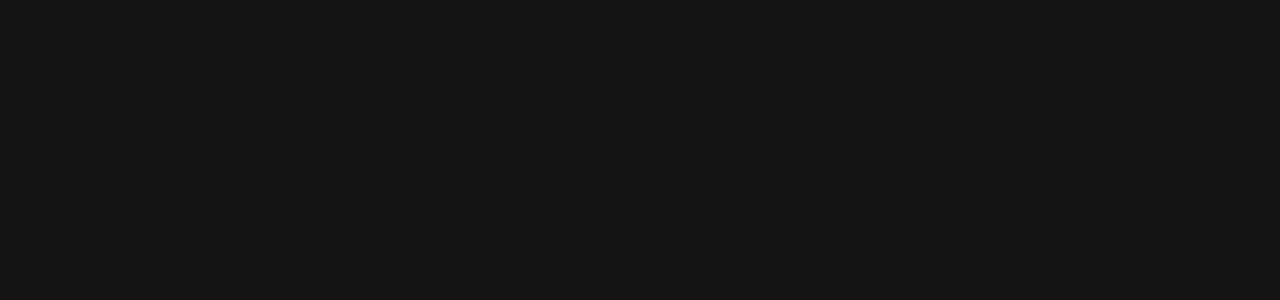
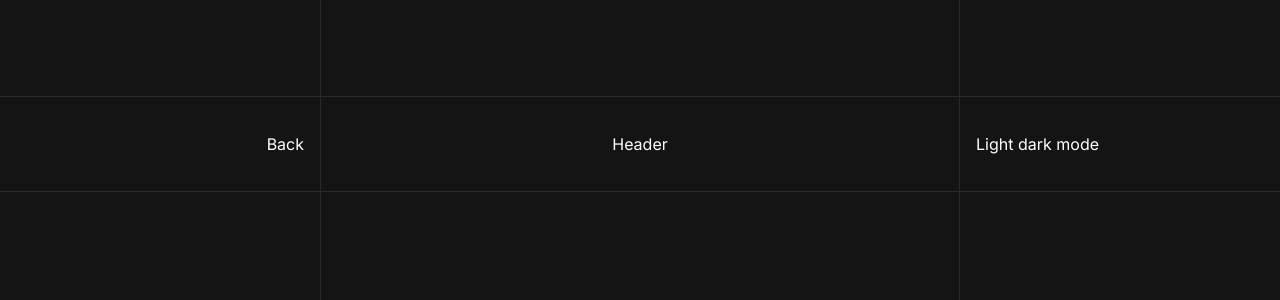
Before and after one commit to dglbalazs/contactplatform, a Next.js app: page / in a window 1280 px wide. Shown: the top 300 px of the page. Built offline with nearby package versions, Linux system fonts and the light colour scheme.

Commit message:
Created basic layout

```diff
--- /dev/null
+++ b/app/components/Contacts/Contacts.module.scss
@@ -0,0 +1,61 @@
+
+
+.wrapper {
+    padding: 0;
+    --section-height: 10.6vh;
+    --section-height-min: 96px;
+    --border-clr: var(--clr-grey-60);
+    --left-right-padding: 25vw;
+    --grid-layout: var(--left-right-padding) calc(100vw - (var(--left-right-padding) * 2)) var(--left-right-padding);
+
+    display: grid;
+    grid-template-areas: centr;
+
+    > * {
+        grid-area: centr;
+    }
+}
+// .contacts_wrapper {
+//     padding: 0;
+//     margin: 0;
+//     display: grid;
+//     grid-template-columns: 25vw 50vw 25vw; /* 4 equal-width columns */
+//     grid-template-rows: 10.6vh 10.6vh 78.8vh;
+//     grid-template-areas:
+//     ". content ."
+//     "backbtn content lightdarkmode"
+//     ". content .";
+//     align-items: center;
+
+//     .backbtn {
+//         border-top: 1px solid grey;
+//         border-bottom: 1px solid grey;
+//         display: flex;
+//         justify-content: end;
+//         align-items: center;
+//         padding: 1em;
+//         height: 100%;
+//         width: 100%;
+//         grid-area: backbtn;
+//     }
+
+//     .content {
+//         grid-area: content;
+//         border-left: 1px solid grey;
+//         border-right: 1px solid grey;
+//         width: 100%;
+//         height: 100%;
+//     }
+
+//     .lightdarkmode {
+//         border-top: 1px solid grey;
+//         border-bottom: 1px solid grey;
+//         display: flex;
+//         justify-content: start;
+//         align-items: center;
+//         padding: 1em;
+//         height: 100%;
+//         width: 100%;
+//         grid-area: lightdarkmode;
+//     }
+// }
--- /dev/null
+++ b/app/components/Contacts/Contacts.tsx
@@ -0,0 +1,15 @@
+import styles from './Contacts.module.scss'
+import ContactsContent from './content/ContactsContent';
+import ContactsHeader from './header/ContactsHeader';
+
+const Contacts = () => {
+
+    return (
+        <div className={styles.wrapper}>
+            <ContactsHeader></ContactsHeader>
+            <ContactsContent></ContactsContent>
+        </div>
+    )
+}
+
+export default Contacts;
--- /dev/null
+++ b/app/components/Contacts/content/ContactsContent.module.scss
@@ -0,0 +1,7 @@
+
+.wrapper {
+    min-height: 100vh;
+    margin-inline: var(--left-right-padding);
+    border-left: 1px solid var(--border-clr);
+    border-right: 1px solid var(--border-clr);
+}
--- /dev/null
+++ b/app/components/Contacts/content/ContactsContent.tsx
@@ -0,0 +1,10 @@
+import styles from "./ContactsContent.module.scss"
+
+const ContactsContent = () => {
+
+    return (
+        <div className={styles.wrapper}></div>
+    )
+}
+
+export default ContactsContent;
--- /dev/null
+++ b/app/components/Contacts/header/ContactsHeader.module.scss
@@ -0,0 +1,31 @@
+
+.wrapper {
+    --padding-side-buttons: 1rem;
+    margin-top: max(var(--section-height),var(--section-height-min));
+    height: max(var(--section-height),var(--section-height-min));
+    width: 100vw;
+    display: grid;
+    grid-template-columns: var(--grid-layout);
+
+    > * {
+        border-top: 1px solid var(--border-clr);
+        border-bottom: 1px solid var(--border-clr);
+        width: 100%;
+        height: 100%;
+        display: flex;
+        align-items: center;
+        padding-inline: var(--padding-side-buttons);
+    }
+
+    .backbtn {
+        justify-content: end;
+    }
+
+    .mainhead {
+        justify-content: center;
+    }
+
+    .lightdark {
+        justify-content: start;
+    }
+}
--- /dev/null
+++ b/app/components/Contacts/header/ContactsHeader.tsx
@@ -0,0 +1,14 @@
+import styles from "./ContactsHeader.module.scss"
+
+const ContactsHeader = () => {
+
+    return (
+        <div className={styles.wrapper}>
+            <div className={styles.backbtn}>Back</div>
+            <div className={styles.mainhead}>Header</div>
+            <div className={styles.lightdark}>Light dark mode</div>
+        </div>
+    )
+}
+
+export default ContactsHeader;
--- a/app/page.tsx
+++ b/app/page.tsx
@@ -1,9 +1,10 @@
-import styles from './page.module.css'
+import Contacts from './components/Contacts/Contacts'
+import styles from './page.module.scss'
 
 export default function Home() {
   return (
     <main className={styles.main}>
-
+      <Contacts></Contacts>
     </main>
   )
 }
```
